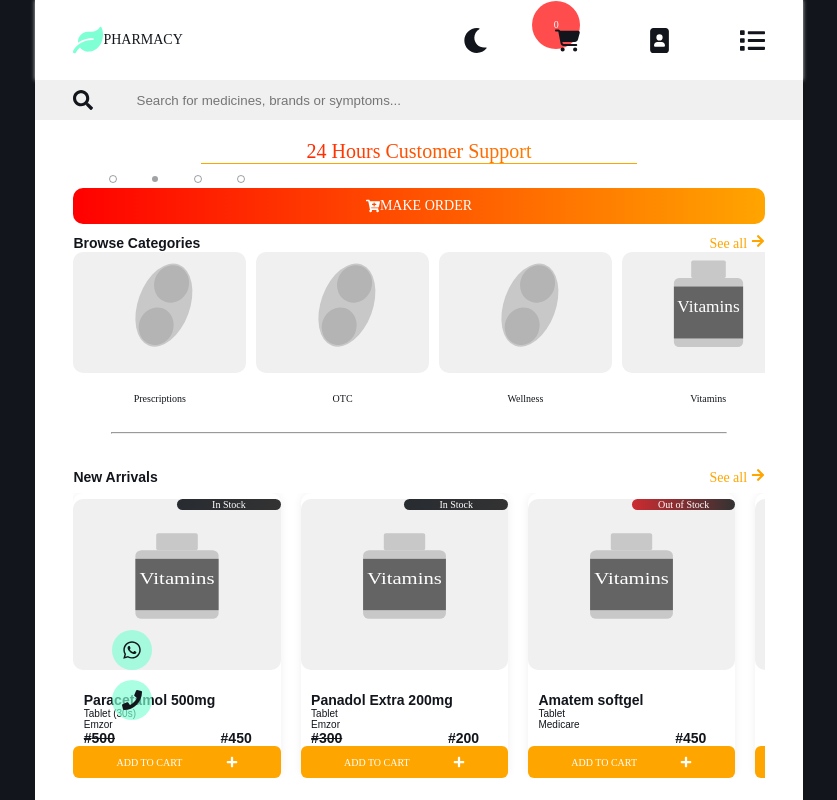
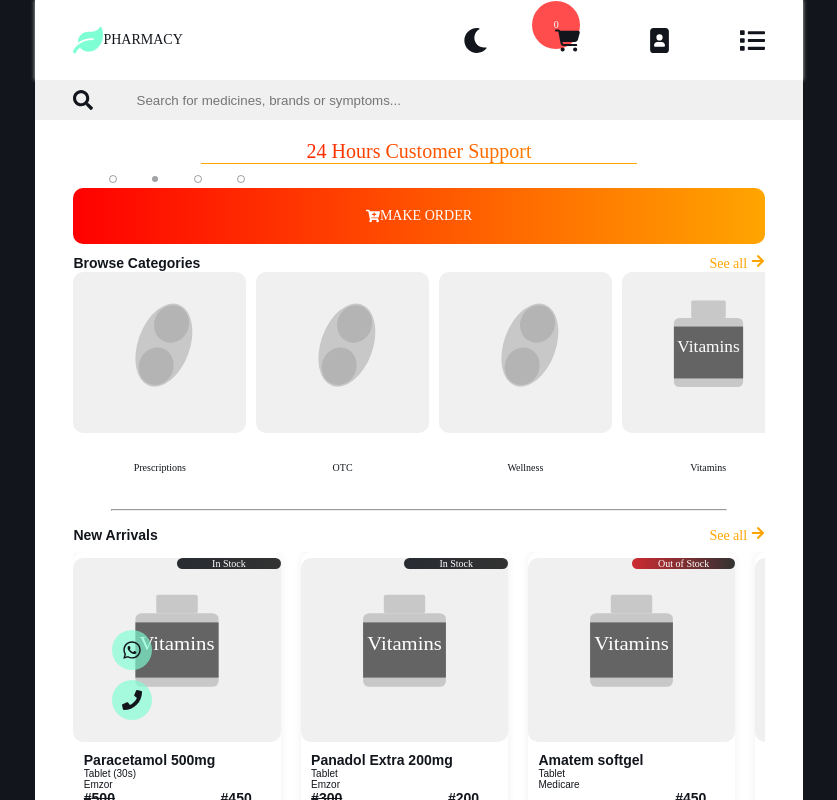
Before and after one commit to TheHood12345/pharm, a React (Vite) app: page /#/ in a window 1280 px wide. Shown: the whole page, without its empty margins (221-1058 px from the left). Built offline with nearby package versions, Linux system fonts and the light colour scheme; a web font is replaced by a local one.

Commit message:
align again

```diff
--- a/src/pharm/phone/p_landing_1.jsx
+++ b/src/pharm/phone/p_landing_1.jsx
@@ -88,7 +88,7 @@
             </div> */}
 
             <div style={{width:"90%",display:"flex",flexDirection:"row",alignItems:"center",justifyContent:"center",backgroundImage:"linear-gradient(to right,red,orange)",borderRadius:"10px",marginTop:"4px",color:"white"}}>
-                <div style={{width:"70%",paddingTop:"10px",paddingBottom:"10px",display:"flex",flexDirection:"row",alignItems:"center",justifyContent:"center"}}><FaCartPlus/>MAKE ORDER</div>
+                <div style={{width:"70%",paddingTop:"20px",paddingBottom:"20px",display:"flex",flexDirection:"row",alignItems:"center",justifyContent:"center"}}><FaCartPlus/>MAKE ORDER</div>
             </div>
 
             <div style={{width:"100%",marginTop:"10px",display:"flex",flexDirection:"column",alignItems:"center",justifyContent:"center",backgroundColor:day==true?"white":"rgb(18,22,28)",color:day==true?"rgb(18,22,28)":"white"}}>
@@ -96,7 +96,7 @@
                     <div style={{fontFamily:"arial,sans-serif",fontWeight:"bold"}}>Browse Categories</div>
                     <div style={{color:"orange",cursor:"pointer"}}>See all <FaArrowRight/></div>
                 </div>
-                <div style={{width:"90%",aspectRatio:"4/1",display:"flex",flexDirection:"row",overflowX:"auto",gap:"10px",scrollSnapType:"x mandatory"}}>
+                <div style={{width:"90%",aspectRatio:"3/1",display:"flex",flexDirection:"row",overflowX:"auto",gap:"10px",scrollSnapType:"x mandatory"}}>
                     {
                         ["Prescriptions","OTC","Wellness","Vitamins","First Aid","Personal Care","Skin Care","Energy","Antibiotics"].map((item,index)=>{
                             return (
@@ -125,7 +125,7 @@
 
             {
                 all.map((item,index)=>{return (
-            <div key={index} style={{width:"100%",height:"60%",paddingTop:"20px",paddingBottom:"20px",marginTop:"0px",display:"flex",flexDirection:"column",alignItems:"center",justifyContent:"center",color:day==true?"rgb(18,22,28)":"white"}}>
+            <div key={index} style={{width:"100%",height:"60%",flex:"0 0 50%",paddingBottom:"20px",marginTop:"0px",display:"flex",flexDirection:"column",alignItems:"center",justifyContent:"center",color:day==true?"rgb(18,22,28)":"white"}}>
                 <div style={{width:"90%",height:"10%",display:"flex",flexDirection:"row",alignItems:"center",justifyContent:"space-between"}}>
                     <div style={{fontFamily:"arial,sans-serif",fontWeight:"bold"}}>{item.title}</div>
                     <div style={{color:"orange",cursor:"pointer"}}>See all <FaArrowRight/></div>
@@ -158,7 +158,7 @@
                                                 <div>#{item?.new_price}</div>
                                             </div>
                                         </div>
-                                        <div style={{width:"100%",height:"30%",textDecoration:"none",paddingTop:"10px",paddingBottom:"10px",color:"white",display:"flex",flexDirection:"row",alignItems:"center",justifyContent:"space-evenly",backgroundColor:"orange",cursor:"pointer",borderRadius:"6px",position:"relative"}} onClick={()=>{
+                                        <div style={{width:"100%",height:"30%",textDecoration:"none",paddingTop:"20px",paddingBottom:"20px",color:"white",display:"flex",flexDirection:"row",alignItems:"center",justifyContent:"space-evenly",backgroundColor:"orange",cursor:"pointer",borderRadius:"6px",position:"relative"}} onClick={()=>{
                                             set_num(n=>n+=1);
                                         }}>
                                             <div>ADD TO CART</div>
```
